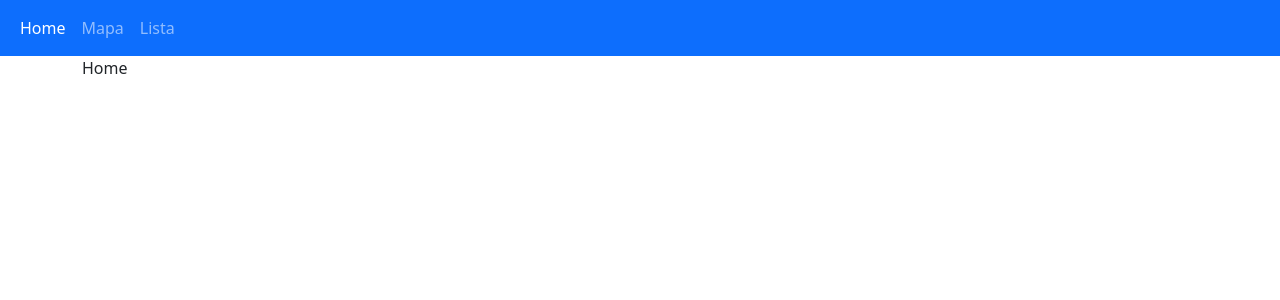
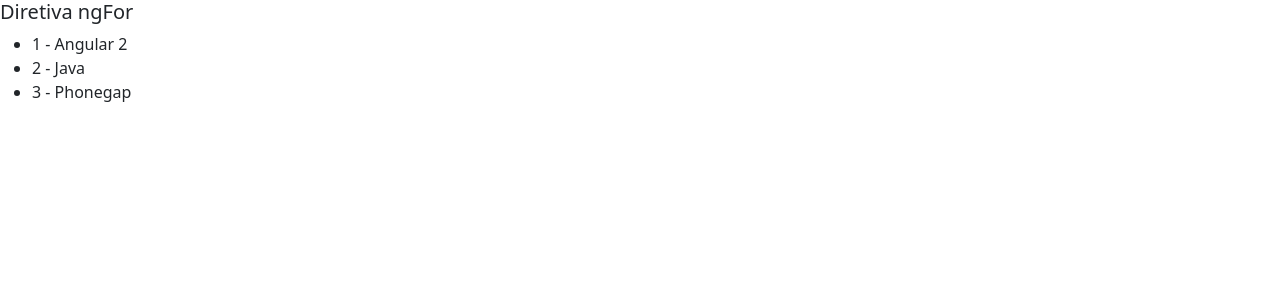
Before and after one commit to diego-bm/projeto-loiane-angular, an Angular app in the folder diretivas/: page / in a window 1280 px wide. Shown: the top 300 px of the page. Built offline with nearby package versions, Linux system fonts and the light colour scheme.

Commit message:
Aula 27: Diretivas: ngFor
Código da aula implementado com sucesso.

OBS: a aula de ngIf foi pulada alguns commits atrás pois eu já entendo desse conteúdo.

```diff
--- a/diretivas/src/app/app.component.html
+++ b/diretivas/src/app/app.component.html
@@ -1 +1,2 @@
-<app-diretiva-ngswitch></app-diretiva-ngswitch>
+<!-- <app-diretiva-ngswitch></app-diretiva-ngswitch> -->
+<app-diretiva-ngfor></app-diretiva-ngfor>
--- a/diretivas/src/app/app.module.ts
+++ b/diretivas/src/app/app.module.ts
@@ -5,13 +5,15 @@
 import { DiretivaNgifComponent } from './diretiva-ngif/diretiva-ngif.component';
 import { TesteComponent } from './teste/teste.component';
 import { DiretivaNgswitchComponent } from './diretiva-ngswitch/diretiva-ngswitch.component';
+import { DiretivaNgforComponent } from './diretiva-ngfor/diretiva-ngfor.component';
 
 @NgModule({
   declarations: [
     AppComponent,
     DiretivaNgifComponent,
     TesteComponent,
-    DiretivaNgswitchComponent
+    DiretivaNgswitchComponent,
+    DiretivaNgforComponent
   ],
   imports: [
     BrowserModule
--- /dev/null
+++ b/diretivas/src/app/diretiva-ngfor/diretiva-ngfor.component.html
@@ -0,0 +1,7 @@
+<h5>Diretiva ngFor</h5>
+
+<ul>
+    <li *ngFor="let curso of cursos, let i = index">
+        {{ i + 1 }} - {{ curso }}
+    </li>
+</ul>
--- /dev/null
+++ b/diretivas/src/app/diretiva-ngfor/diretiva-ngfor.component.ts
@@ -0,0 +1,16 @@
+import { Component, OnInit } from '@angular/core';
+
+@Component({
+  selector: 'app-diretiva-ngfor',
+  templateUrl: './diretiva-ngfor.component.html',
+  styleUrls: ['./diretiva-ngfor.component.css']
+})
+export class DiretivaNgforComponent implements OnInit {
+  cursos: string[] = ['Angular 2', 'Java', 'Phonegap'];
+
+  ngOnInit(): void {
+    for (let i = 0; i < this.cursos.length; i++) {
+      let curso = this.cursos[i];
+    }
+  }
+}
```
Also changed, not shown: diretivas/src/app/diretiva-ngfor/diretiva-ngfor.component.css (added), 1 other file (tests, documents, lock files or other folders).
